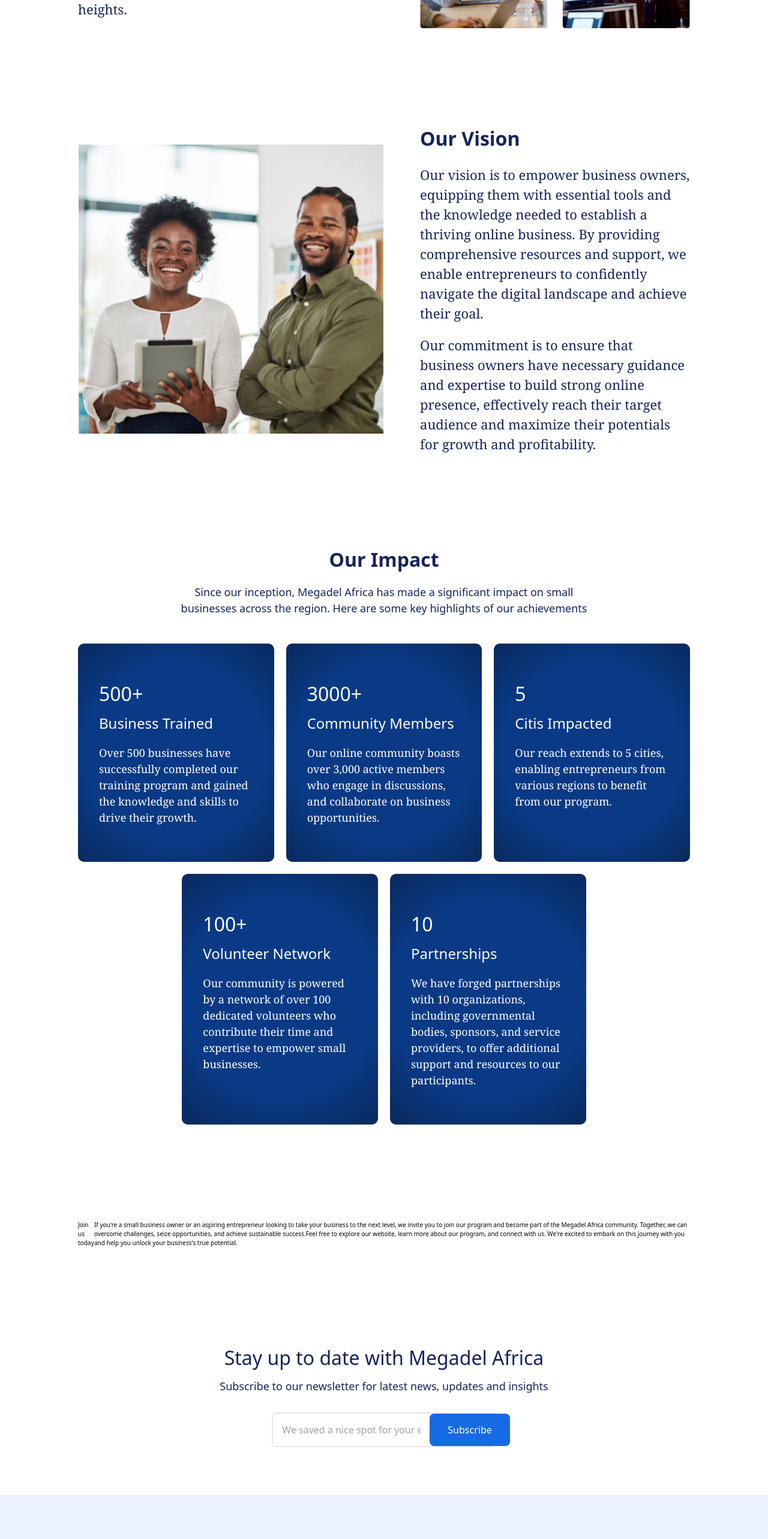
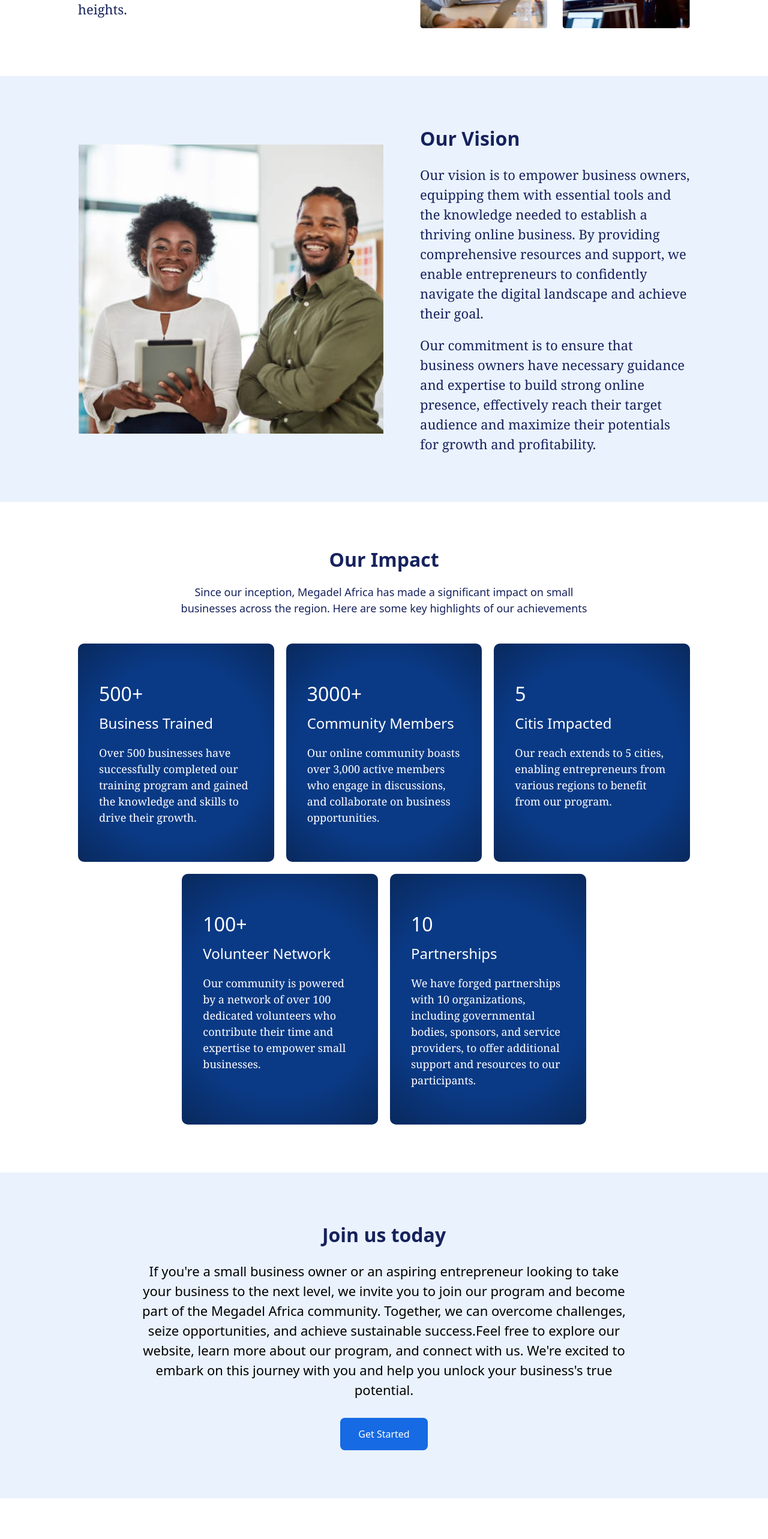
Before and after one commit to Thoobi/megadel-africa, a React (Vite) app: page /about in a window 1280 px wide. Shown: the part 880-3446 px from the top of the page at 60% size. Built offline with nearby package versions, Linux system fonts and the light colour scheme.

Commit message:
feat: enhance About page layout with new button and background styling for improved engagement

```diff
--- a/src/pages/About.jsx
+++ b/src/pages/About.jsx
@@ -5,6 +5,7 @@ import { impact } from "../utils/util";
 import about from "../asset/about/about.svg";
 import vision from "../asset/about/vision.svg";
 import Section from "../components/Section";
+import Button from "../components/Button";
 
 export default function About() {
   return (
@@ -39,7 +40,7 @@ export default function About() {
           </figure>
         </Section>
 
-        <Section classname="gap-24">
+        <Section classname="gap-24 bg-custom-blue-200">
           <figure className="w-1/2">
             <img src={vision} alt="" className="w-full block object-cover" />
           </figure>
@@ -90,9 +91,12 @@ export default function About() {
           </ul>
         </Section>
 
-        <Section>
-          <h2>Join us today</h2>
-          <p>
+        <Section classname="flex-col gap-8 bg-custom-blue-200">
+          <h2 className="text-32 text-center font-semibold text-custom-blue-500">
+            Join us today
+          </h2>
+
+          <p className="text-22 text-center w-4/5">
             If you&apos;re a small business owner or an aspiring entrepreneur
             looking to take your business to the next level, we invite you to
             join our program and become part of the Megadel Africa community.
@@ -102,6 +106,8 @@ export default function About() {
             embark on this journey with you and help you unlock your
             business&apos;s true potential.
           </p>
+
+          <Button classname="rounded-xl mt-4">Get Started</Button>
         </Section>
 
         <Subscribe />
```
